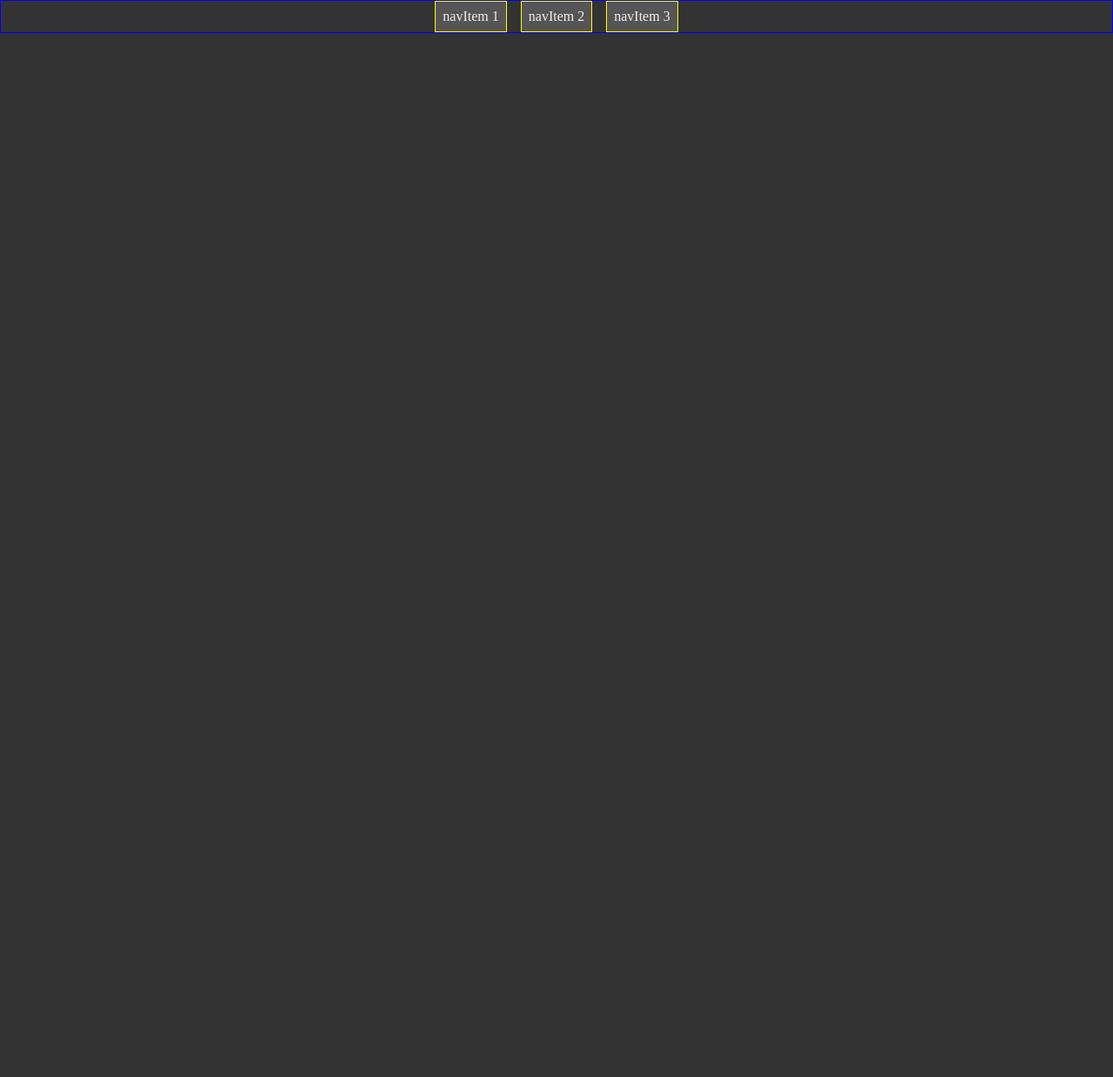
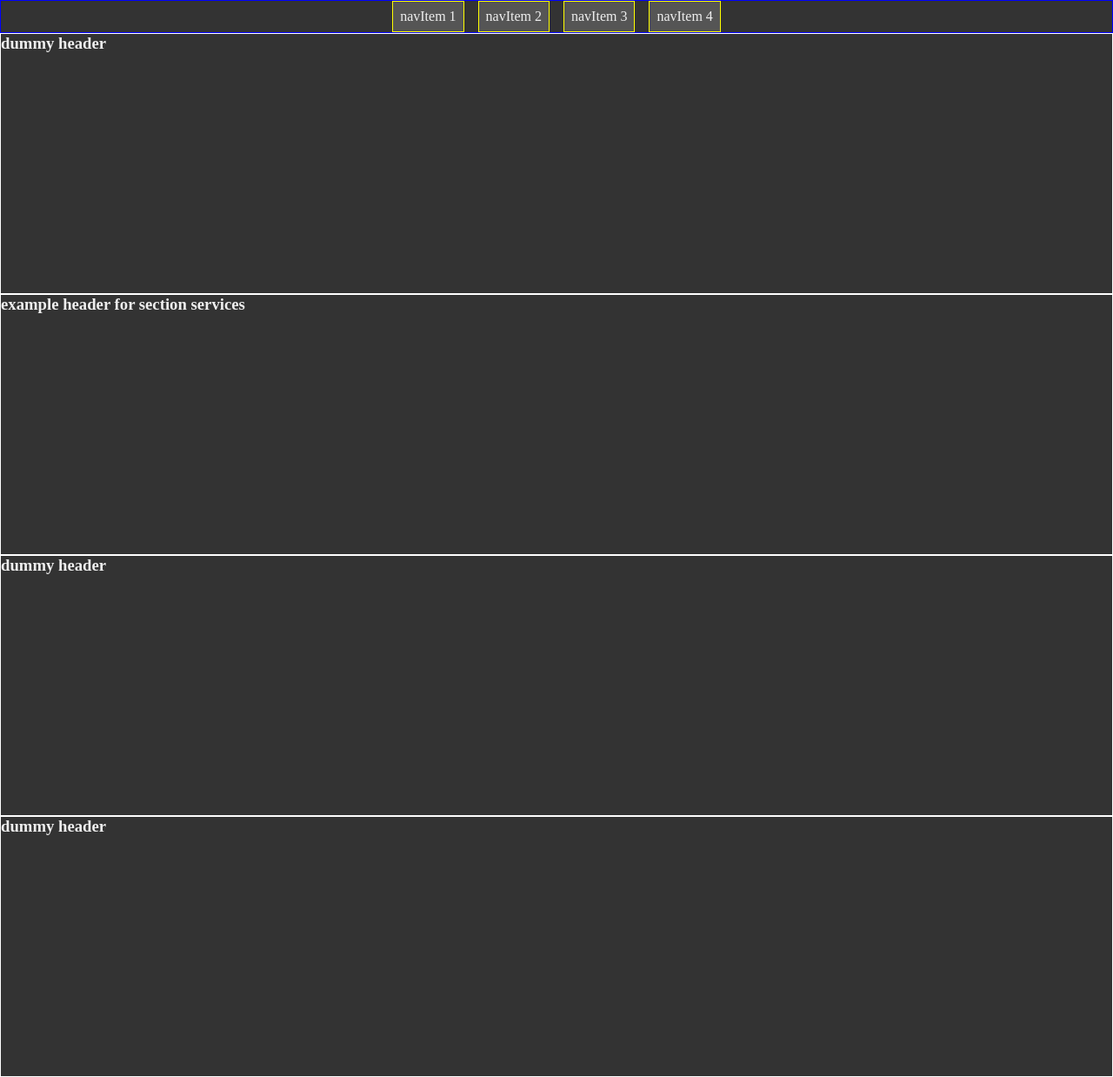
Before and after one commit to Schw4lbe/hp-kv, a Vue app: page / in a window 1280 px wide. Shown: the whole page at 87% size. Before the commit the page ends 800 px from the top, so only its background shows below. Built offline with nearby package versions, Linux system fonts and the light colour scheme.

Commit message:
rearranged components. defined basic styling for build process.

```diff
--- a/src/assets/content.json
+++ b/src/assets/content.json
@@ -8,6 +8,9 @@
         },
         {
             "title": "navItem 3"
+        },
+        {
+            "title": "navItem 4"
         }
     ]
 }
--- a/src/components/ContactSection.vue
+++ b/src/components/ContactSection.vue
@@ -1,12 +1,15 @@
 <template>
   <section class="section-contact-container">
-    <div class="section-contact-engage">
-      <!--
+    <div class="section-contact-background">
+      <h3 class="section-contact-header">dummy header</h3>
+      <div class="section-contact-engage">
+        <!--
         Display cellphone and email.
         make only available after clicking on "get in touch button".
         captcha request to show details for data safety.
         create own captcha to avoide cookie warning.
         -->
+      </div>
     </div>
   </section>
 </template>
@@ -17,4 +20,11 @@ export default {
 };
 </script>
 
-<style scoped></style>
+<style scoped>
+/* temp styling for build */
+.section-contact-container {
+  min-height: 300px;
+  width: 100%;
+  border: 1px solid white;
+}
+</style>
--- a/src/components/GallerySection.vue
+++ b/src/components/GallerySection.vue
@@ -1,8 +1,11 @@
 <template>
   <section class="section-gallery-container">
-    <!--
+    <div class="section-gallery-background">
+      <h3 class="section-gallery-header">dummy header</h3>
+
+      <!--
     Create own component for images here.
-    -->
+    --></div>
   </section>
 </template>
 
@@ -12,4 +15,11 @@ export default {
 };
 </script>
 
-<style scoped></style>
+<style scoped>
+/* temp styling for build */
+.section-gallery-container {
+  min-height: 300px;
+  width: 100%;
+  border: 1px solid white;
+}
+</style>
--- a/src/components/MainSection.vue
+++ b/src/components/MainSection.vue
@@ -1,6 +1,7 @@
 <template>
   <section class="section-main-container">
     <div class="section-main-background">
+      <h3 class="section-main-header">dummy header</h3>
       <div class="section-main-banner-container">
         <div class="section-main-logo"></div>
         <div class="section-main-header"></div>
@@ -16,4 +17,11 @@ export default {
 };
 </script>
 
-<style scoped></style>
+<style scoped>
+/* temp styling for build */
+.section-main-container {
+  min-height: 300px;
+  width: 100%;
+  border: 1px solid white;
+}
+</style>
--- a/src/components/ServiceSection.vue
+++ b/src/components/ServiceSection.vue
@@ -1,15 +1,17 @@
 <template>
   <section class="section-service-container">
-    <div class="section-service-header">
-      <h5>example header section service</h5>
-    </div>
-    <div class="section-service-items">
-      <!--
+    <div class="section-service-background">
+      <h3 class="section-service-header">
+        example header for section services
+      </h3>
+      <div class="section-service-items">
+        <!--
         some service items comming here.
         potencial for own components.
         consider tiny animations.
         telling a story for each service example.
         -->
+      </div>
     </div>
   </section>
 </template>
@@ -20,4 +22,11 @@ export default {
 };
 </script>
 
-<style scoped></style>
+<style scoped>
+/* temp styling for build */
+.section-service-container {
+  min-height: 300px;
+  width: 100%;
+  border: 1px solid white;
+}
+</style>
--- a/src/views/HomeView.vue
+++ b/src/views/HomeView.vue
@@ -1,17 +1,29 @@
 <template>
   <div>
     <NavbarMain />
+    <MainSection />
+    <ServiceSection />
+    <GallerySection />
+    <ContactSection />
   </div>
 </template>
 
 <script>
 import NavbarMain from "@/components/NavbarMain";
+import MainSection from "@/components/MainSection";
+import ServiceSection from "@/components/ServiceSection";
+import GallerySection from "@/components/GallerySection";
+import ContactSection from "@/components/ContactSection";
 
 export default {
   name: "HomeView",
 
   components: {
     NavbarMain,
+    MainSection,
+    ServiceSection,
+    GallerySection,
+    ContactSection,
   },
 };
 </script>
```
